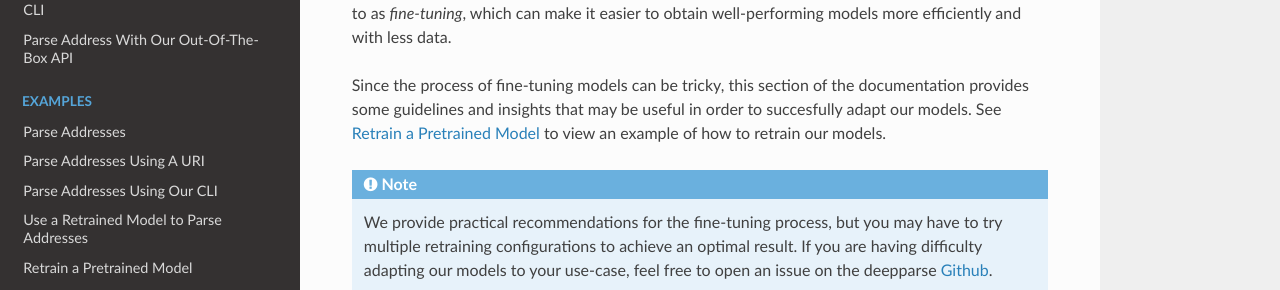
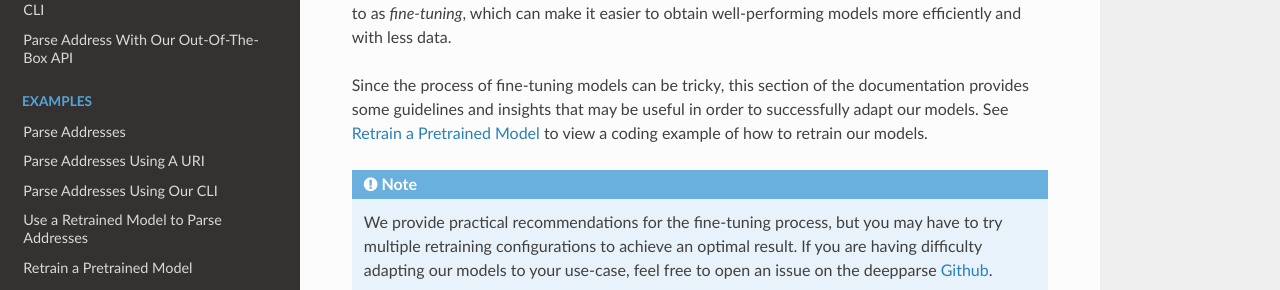
Before and after one commit to GRAAL-Research/deepparse, a Sphinx documentation site: the page built from docs/source/training_guide.rst, in a window 1280 px wide and 900 px high. Shown: the part 206-496 px from the top of the window. Built offline with Sphinx 7.4.7 and the Read the Docs theme 2.0.0, drawn with Linux system fonts in a browser that asks for light colours; the version number could not be read and is left out.

Commit message:
Update docs/source/training_guide.rst

```diff
--- a/docs/source/training_guide.rst
+++ b/docs/source/training_guide.rst
@@ -9,7 +9,7 @@
 models more efficiently and with less data.
 
 Since the process of fine-tuning models can be tricky, this section of the documentation provides some guidelines and insights that may
-be useful in order to succesfully adapt our models. See :ref:`fine_tuning` to view an example of
+be useful in order to successfully adapt our models. See :ref:`fine_tuning` to view a coding example of
 how to retrain our models.
 
 .. note::
```
